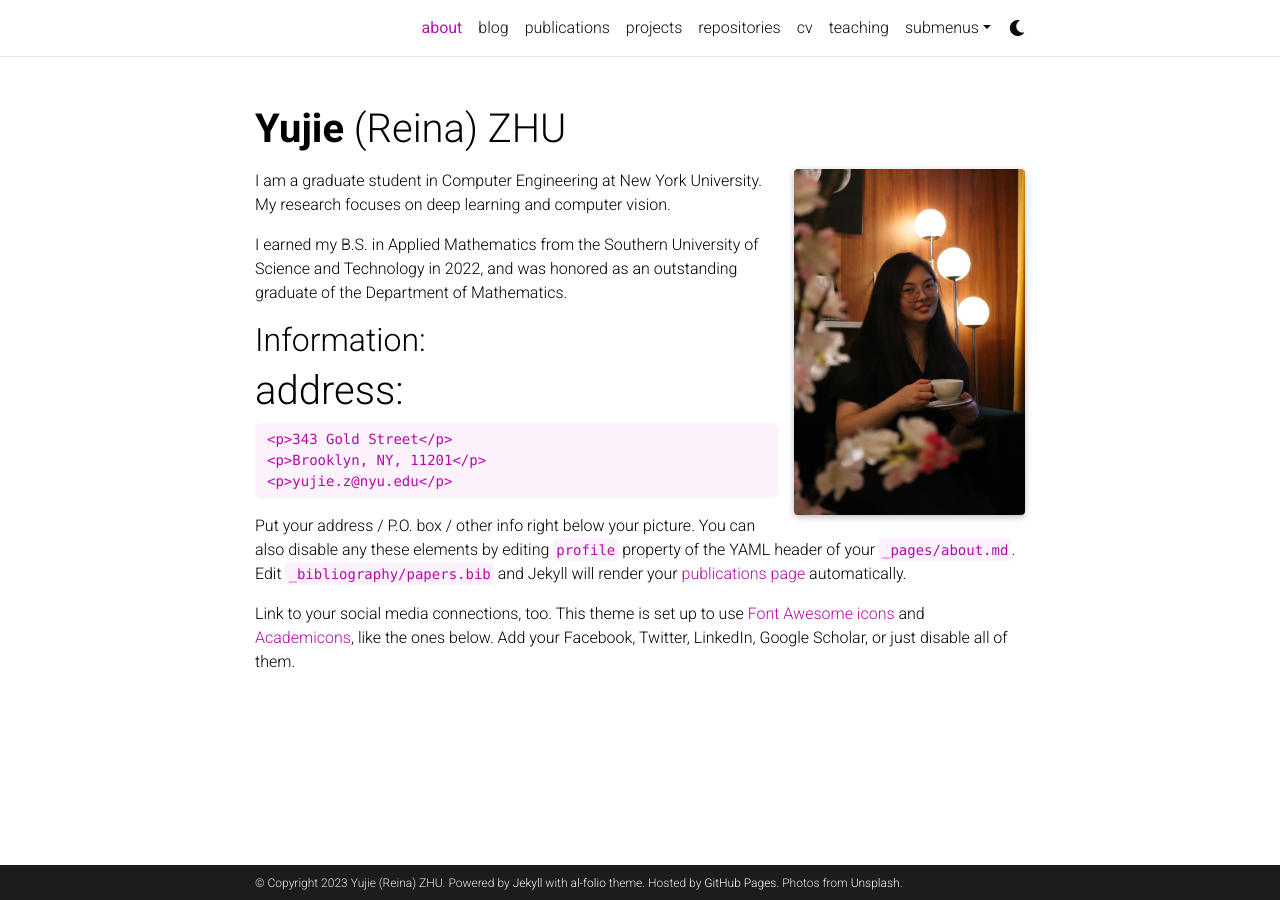
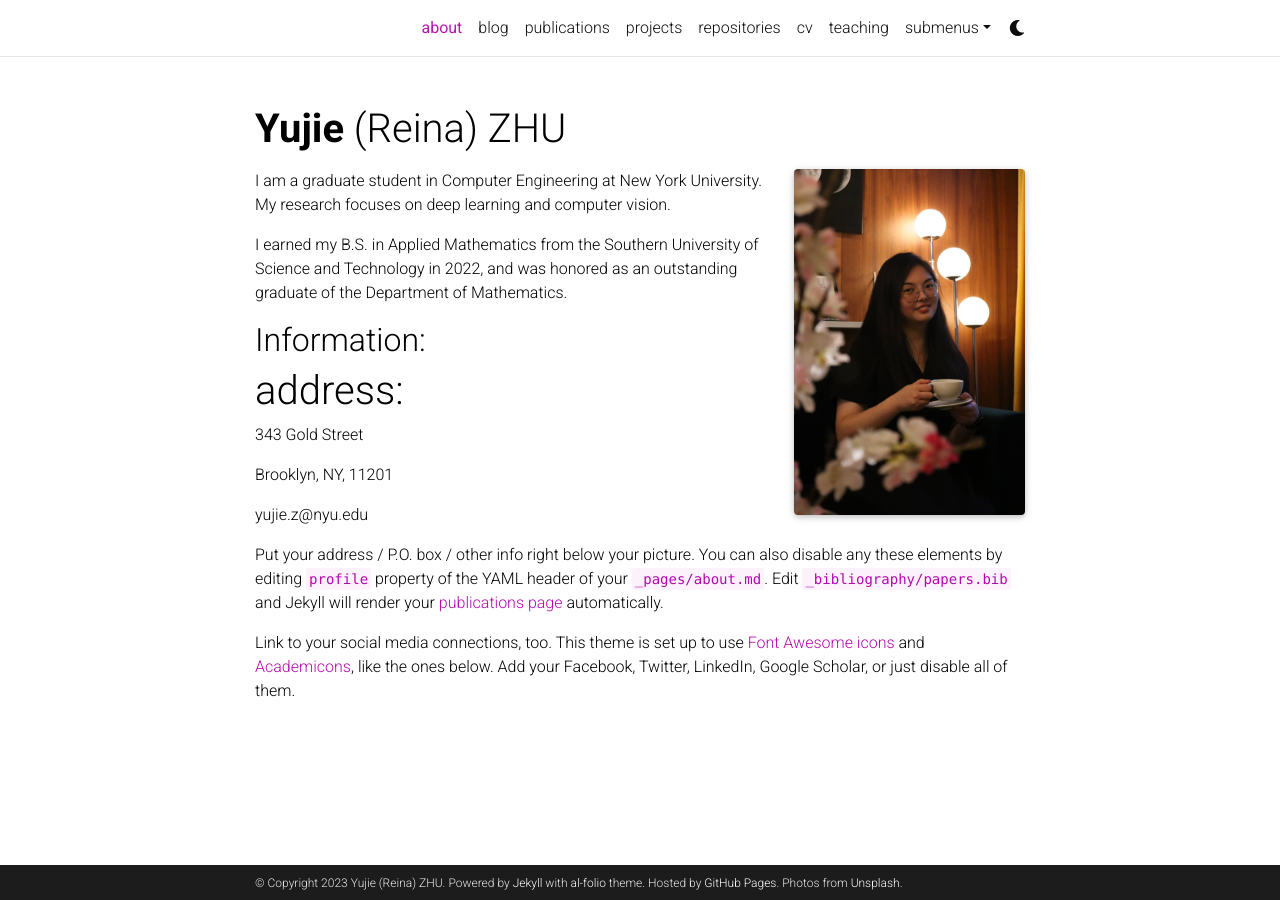
Before and after one commit to ReinaZhu/yujiezhu.github.io, a Jekyll site: the page built from _pages/about.md, in a window 1280 px wide. Built offline with Jekyll 4.4.1, drawn with Linux system fonts in a browser that asks for light colours; full-size pictures stand in for the smaller copies a plugin makes; comment, search, counter and statistics services are not loaded; a style sheet for code colours, icons or effects is not loaded.

```diff
--- a/_pages/about.md
+++ b/_pages/about.md
@@ -23,9 +23,12 @@ I earned my B.S. in Applied Mathematics from the Southern University of Science
 
 
 # address:
-    <p>343 Gold Street</p>
-    <p>Brooklyn, NY, 11201</p>
-    <p>yujie.z@nyu.edu</p>
+
+  343 Gold Street
+
+  Brooklyn, NY, 11201
+
+  yujie.z@nyu.edu
 
 
 
```
